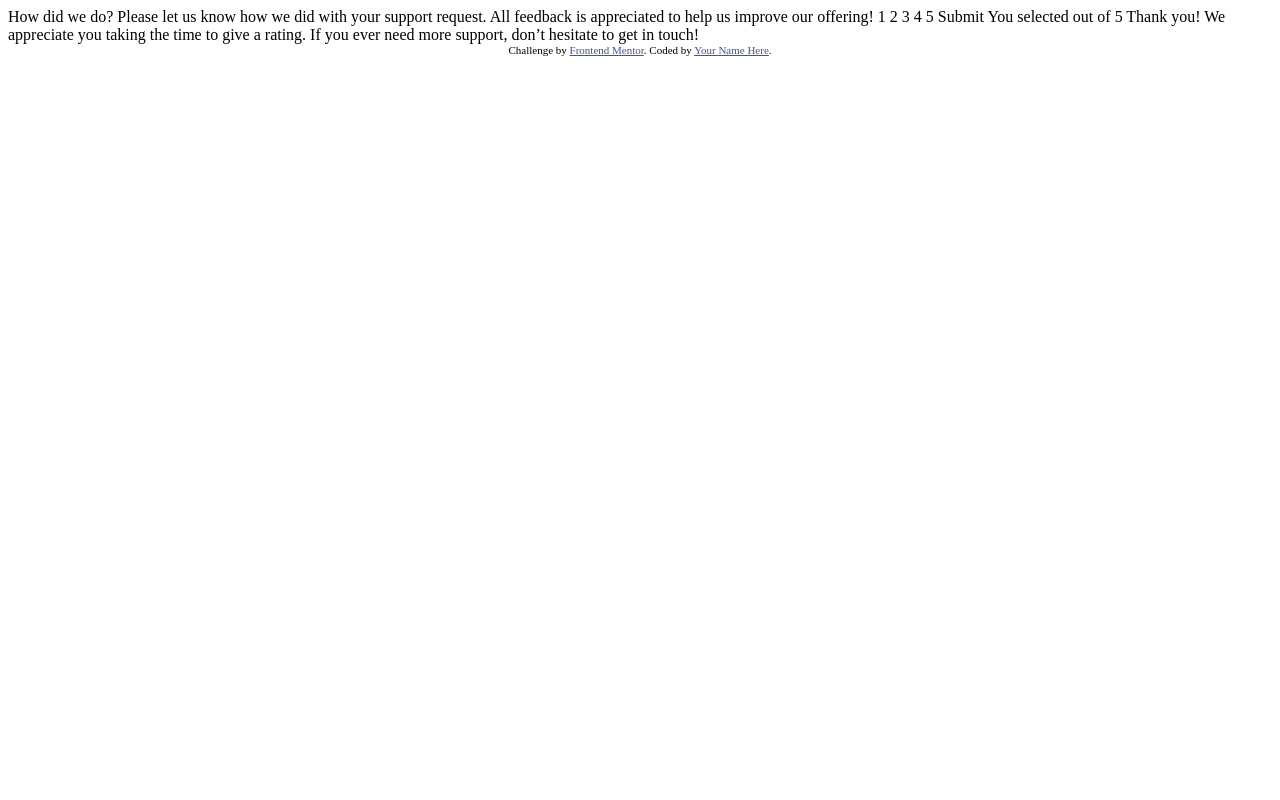
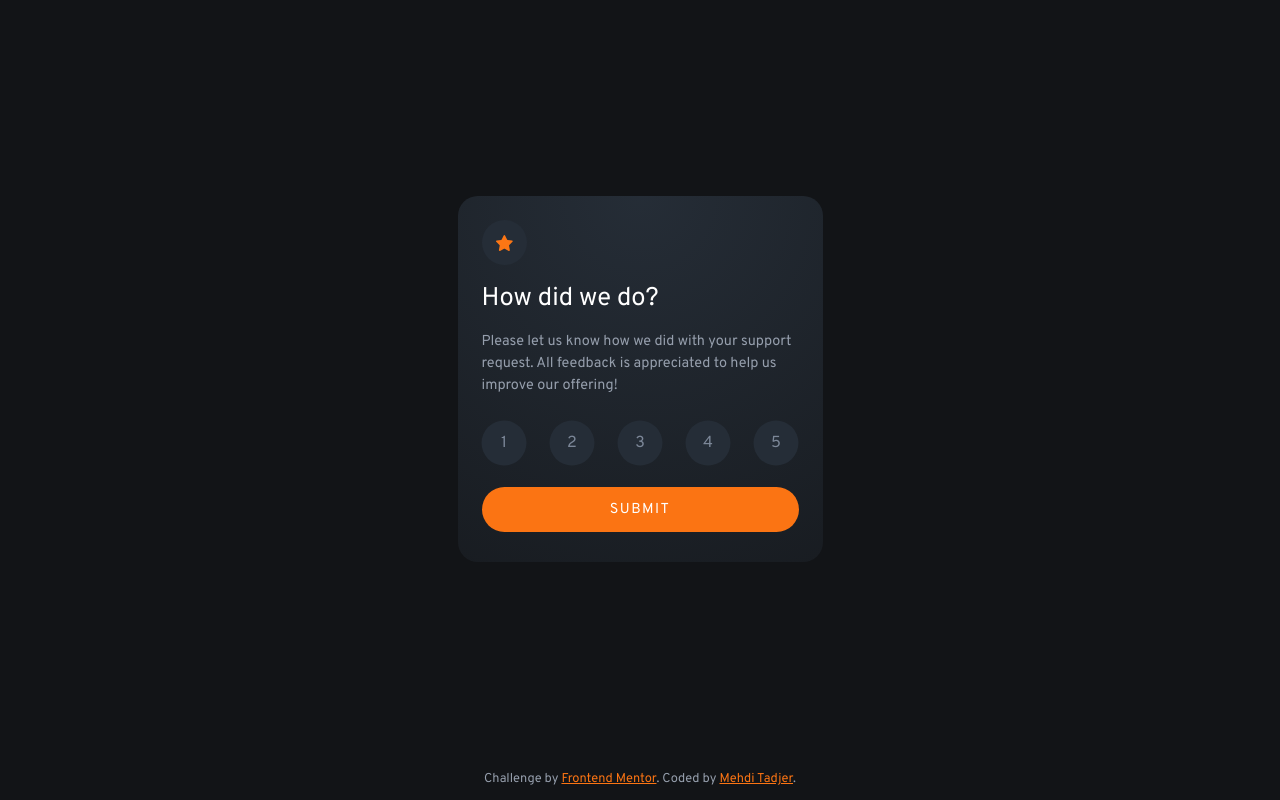
Before and after one commit to MehdiT-dev/interactive-rating-component, a plain HTML site: page index.html in a window 1280 px wide. Drawn offline with Linux system fonts and the light colour scheme.

Commit message:
challenge completed

```diff
--- /dev/null
+++ b/assets/css/style.css
@@ -0,0 +1,156 @@
+/***Overpass Font Import***/
+@import url('https://fonts.googleapis.com/css2?family=Overpass:wght@400;700&display=swap');
+
+/***CSS Variables***/
+:root {
+    --orange: hsl(25, 97%, 53%);
+    --white: hsl(0, 0%, 100%);
+    --light-grey: hsl(217, 12%, 63%);
+    --medium-grey: hsl(216, 12%, 54%);
+    --dark-blue: hsl(213, 19%, 18%);
+    --very-dark-blue: hsl(216, 12%, 8%);
+}
+
+/***Reset CSS***/
+*, ::before, ::after {
+    margin: 0;
+    padding: 0;
+    box-sizing: border-box;
+}
+
+/***Global Style***/
+body {
+    background: var(--very-dark-blue);
+    font-family: 'Overpass', sans-serif;
+    min-height: 100vh;
+    display: flex;
+    justify-content: center;
+    align-items: center;
+    flex-direction: column;
+}
+
+/***Card***/
+.card {
+    width: 90%;
+    max-width: 365px;
+    margin: auto;
+    padding: 1.5em;
+    background: radial-gradient(circle at top center, var(--dark-blue) 0%, var(--very-dark-blue) 150%) top center;
+    background-position: 0 50%;
+    background-origin: padding-box;
+    border-radius: 20px;
+}
+.card.hiden {
+    display: none;
+}
+
+/***Card Content***/
+.card-content.center {
+    text-align: center;
+}
+.card-content .icon {
+    border-radius: 50%;
+    background: var(--dark-blue);
+    height: 45px;
+    width: 45px;
+    display: flex;
+    align-items: center;
+    justify-content: center;
+}
+.card-content h1 {
+    color: var(--white);
+    font-size: 1.6em;
+    font-weight: 400;
+    margin: 0.65em 0;
+}
+.card-content p {
+    color: var(--light-grey);
+    font-size: 0.9em;
+    line-height: 1.5em;
+    margin: 0.65em 0;
+}
+.card-content p.rating-selected {
+    background: var(--dark-blue);
+    border-radius: 50px;
+    color: var(--orange);
+    display: inline-block;
+    padding: .7em 1.7em;
+}
+
+/***Form***/
+form {
+    margin: 1.5em 0 0.4em;
+}
+form .rating-container {
+    display: flex;
+    justify-content: space-between;
+}
+form .rating-container div {
+    position: relative;
+    display: inline-block;
+    height: 45px;
+    width: 45px;
+    border-radius: 50px;
+}
+form .rating-container div input {
+    height: 100%;
+    width: 100%;
+    opacity: 0;
+    cursor: pointer;
+}
+form .rating-container div label {
+    position: absolute;
+    pointer-events: none;
+    width: 100%;
+    height: 100%;
+    top: 50%;
+    left: 50%;
+    transform: translate(-50%, -50%);
+    background: var(--dark-blue);
+    color: var(--medium-grey);
+    border-radius: 50px;
+}
+form .rating-container div label span {
+    position: absolute;
+    top: 50%;
+    left: 50%;
+    transform: translate(-50%, -50%);
+}
+form .rating-container div:hover label {
+    background: var(--light-grey);
+}
+form .rating-container div:hover label {
+    color: var(--white);
+}
+form .rating-container div input:checked + label {
+    background: var(--orange);
+    color: var(--white);
+}
+form button {
+    width: 100%;
+    padding: 0.9em;
+    margin: 1.5em 0 0;
+    border-radius: 50px;
+    background: var(--orange);
+    color: var(--white);
+    text-transform: uppercase;
+    letter-spacing: 0.1em;
+    font-size: 0.9em;
+    font-family: 'Overpass', sans-serif;
+    border: none;
+    cursor: pointer;
+}
+form button:hover {
+    background: var(--white);
+    color: var(--orange);
+}
+
+/***Attribution***/
+.attribution {
+    color: var(--light-grey);
+    font-size: 0.8em;
+    padding: 1em;
+}
+.attribution a {
+    color: var(--orange);
+}
--- /dev/null
+++ b/assets/js/app.js
@@ -0,0 +1,14 @@
+const form = document.querySelector('form');
+const ratingSelectedP = document.querySelector('.rating-selected');
+const cards = document.querySelectorAll('.card');
+
+form.addEventListener('submit', (event) => {
+    event.preventDefault();
+
+    let userRating = document.querySelector('input[name="rating"]:checked').id;
+    ratingSelectedP.innerText = `You selected ${userRating} out of 5`;
+
+    cards.forEach(card => {
+        card.classList.toggle('hiden');
+    });
+});
--- a/index.html
+++ b/index.html
@@ -3,47 +3,66 @@
 <head>
   <meta charset="UTF-8">
   <meta name="viewport" content="width=device-width, initial-scale=1.0"> <!-- displays site properly based on user's device -->
-
-  <link rel="icon" type="image/png" sizes="32x32" href="./images/favicon-32x32.png">
-
+  <link rel="icon" type="image/png" sizes="32x32" href="assets/images/favicon-32x32.png">
   <title>Frontend Mentor | Interactive rating component</title>
-
-  <!-- Feel free to remove these styles or customise in your own stylesheet 👍 -->
-  <style>
-    .attribution { font-size: 11px; text-align: center; }
-    .attribution a { color: hsl(228, 45%, 44%); }
-  </style>
+  <link rel="stylesheet" href="assets/css/style.css">
 </head>
 <body>
 
-  <!-- Rating state start -->
+  <div class="card">
+    <div class="card-content">
+      <div class="icon">
+        <img src="assets/images/icon-star.svg" alt="">
+      </div>
 
-  How did we do?
+      <h1>How did we do?</h1>
+      <p>Please let us know how we did with your support request. All feedback is appreciated to help us improve our offering!</p>
 
-  Please let us know how we did with your support request. All feedback is appreciated
-  to help us improve our offering!
+      <form>
+        <div class="rating-container">
+          <div>
+            <input type="radio" name="rating" id="1" required>
+            <label for="1"><span>1</span></label>
+          </div>
+          <div>
+            <input type="radio" name="rating" id="2">
+            <label for="2"><span>2</span></label>
+          </div>
+          <div>
+            <input type="radio" name="rating" id="3">
+            <label for="3"><span>3</span></label>
+          </div>
+          <div>
+            <input type="radio" name="rating" id="4">
+            <label for="4"><span>4</span></label>
+          </div>
+          <div>
+            <input type="radio" name="rating" id="5">
+            <label for="5"><span>5</span></label>
+          </div>
+        </div>
+        <button type="submit">Submit</button>
+      </form>
+    </div>
+  </div>
 
-  1 2 3 4 5
-
-  Submit
-
-  <!-- Rating state end -->
-
-  <!-- Thank you state start -->
-
-  You selected <!-- Add rating here --> out of 5
-
-  Thank you!
-
-  We appreciate you taking the time to give a rating. If you ever need more support,
-  don’t hesitate to get in touch!
-
-  <!-- Thank you state end -->
-
+  <div class="card hiden">
+    <div class="card-content center">
+      <p>
+        <img src="assets/images/illustration-thank-you.svg" alt="">
+      </p>
+      <p class="rating-selected"></p>
+      <h1>Thank you!</h1>
+      <p>We appreciate you taking the time to give a rating. If you ever need more support,
+        don’t hesitate to get in touch!</p>
+    </div>
+  </div>
 
   <div class="attribution">
     Challenge by <a href="https://www.frontendmentor.io?ref=challenge" target="_blank">Frontend Mentor</a>.
-    Coded by <a href="#">Your Name Here</a>.
+    Coded by <a href="https://github.com/MehdiT-dev" target="_blank">Mehdi Tadjer</a>.
   </div>
+
+  <script src="assets/js/app.js"></script>
 </body>
 </html>
```
Also changed, not shown: assets/images/favicon-32x32.png (renamed from images/favicon-32x32.png), assets/images/icon-star.svg (renamed from images/icon-star.svg), assets/images/illustration-thank-you.svg (renamed from images/illustration-thank-you.svg).
